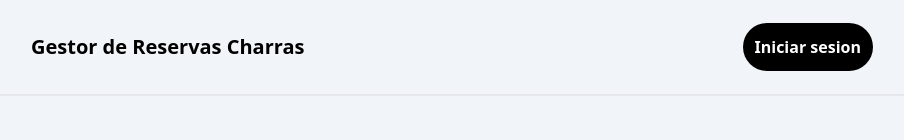
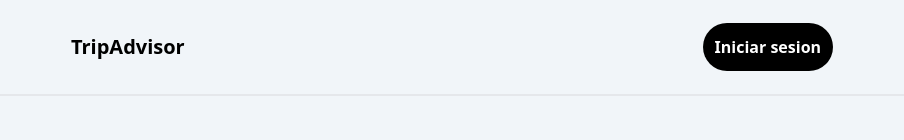
Before and after one commit to SirEduardo/gestor-de-reservas-front, a React (Vite) app in the folder front/: page / in a window 1280 px wide. Shown: the top 140 px of the page, without its empty margins (188-1092 px from the left). Built offline with nearby package versions, Linux system fonts and the light colour scheme; no server answers.

Commit message:
Update Header.jsx

```diff
--- a/front/src/components/Header/Header.jsx
+++ b/front/src/components/Header/Header.jsx
@@ -14,11 +14,12 @@ export const Header = () => {
     <header className="h-24 flex items-center justify-center border-b-2">
       <nav className="w-full">
         <ul className="w-full flex items-center justify-around font-semibold">
-          <h3 className="text-xl">Gestor de Reservas Charras</h3>
+          <NavLink to="/">
+            <h3 className="text-xl">TripAdvisor</h3>
+          </NavLink>
           {user ? (
             <div className="flex items-center justify-evenly w-1/4">
               <span>Bienvenido, {user}</span>
-
               <NavLink
                 to={role === "admin" ? "/myRestaurant" : "/myReservations"}
               >
```
